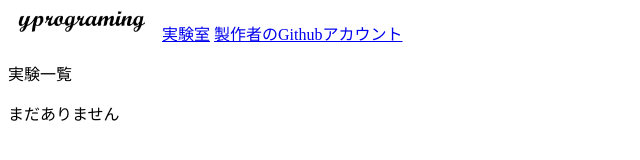
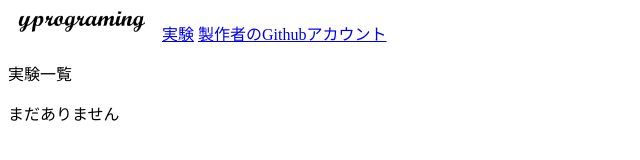
Before and after one commit to Yprograming/yprograming.gitub.io, a plain HTML site: page jikken.html in a window 1280 px wide. Shown: the full height of the page, 0-640 px from the left. Drawn offline with Linux system fonts and the light colour scheme.

Commit message:
Update jikken.html

```diff
--- a/jikken.html
+++ b/jikken.html
@@ -8,7 +8,7 @@
   <body>
     <title>yprograming website</title>
     <a href="index.html"><img src="yprograming.png" width="150" heigeit="100"></a>
-    <a href="jikken.html">実験室</a>
+    <a href="jikken.html">実験</a>
   <a href="jikken.html">製作者のGithubアカウント</a>
     <p></p>
         <p>実験一覧</p>
```
